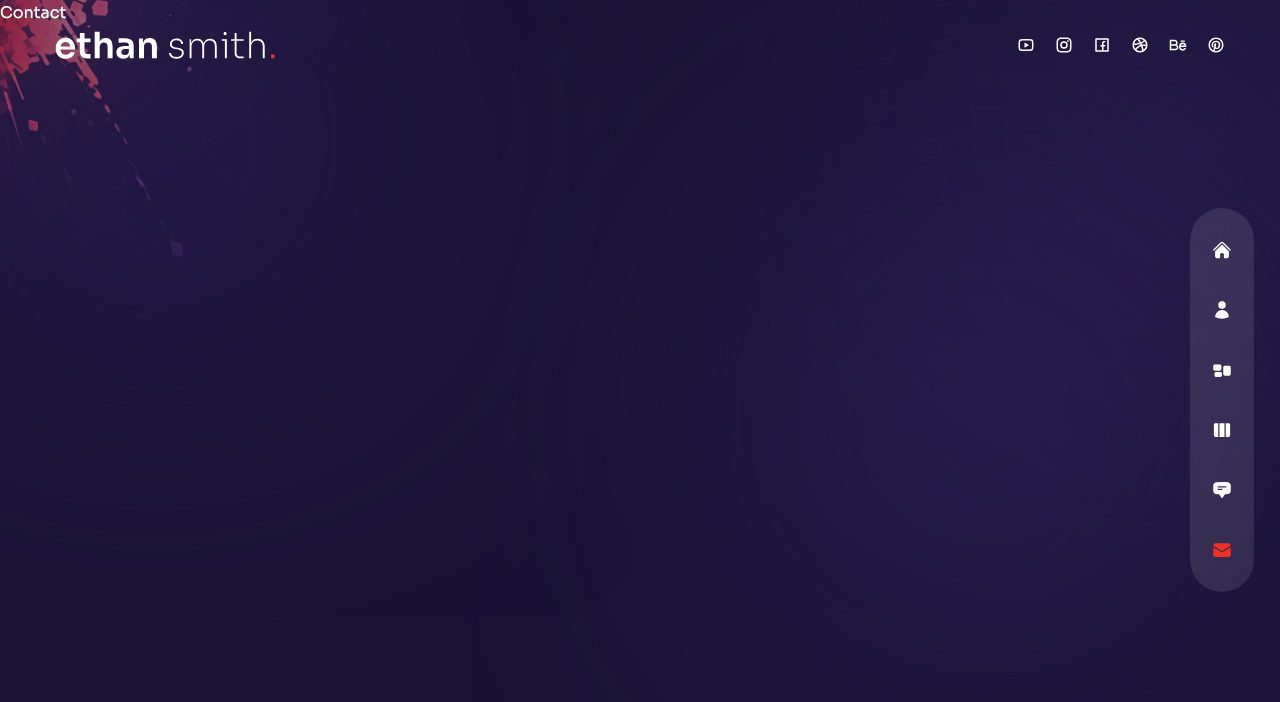
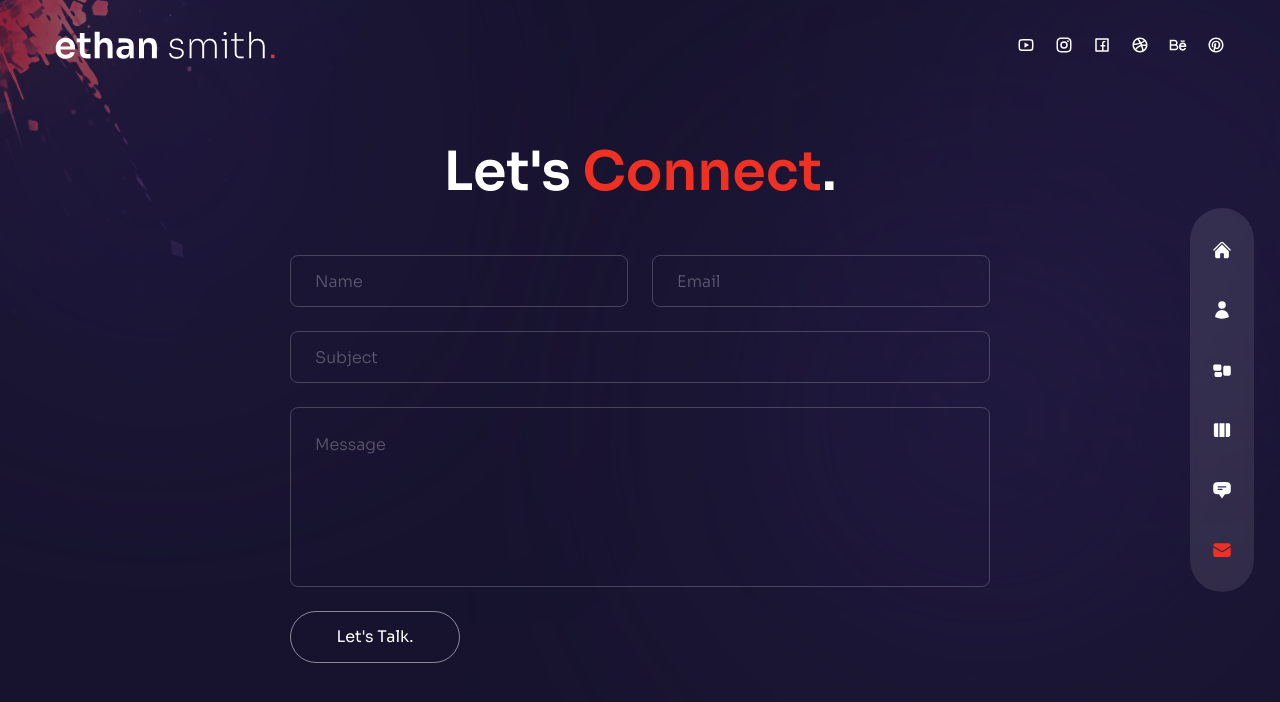
Before and after one commit to freetimezp/js-portfolio-22-web-dev, a Next.js app: page /contact in a window 1280 px wide. Shown: the top 702 px of the page. Built offline with nearby package versions, Linux system fonts and the light colour scheme.

Commit message:
14. js-portfolio-22-web-dev. Contact page.

```diff
--- a/pages/contact/index.js
+++ b/pages/contact/index.js
@@ -1,5 +1,47 @@
+import { motion } from 'framer-motion';
+import { BsArrowRight } from 'react-icons/bs';
+
+import Circles from '../../components/Circles';
+import { fadeIn } from '../../variants';
+
+
 const Contact = () => {
-  return <div>Contact</div>;
+  return (
+    <div className='h-full bg-primary/30'>
+      <div className='container mx-auto py-32 text-center xl:text-left flex
+      items-center justify-center h-full'>
+        {/* text & form */}
+        <div className='flex flex-col w-full max-w-[700px]'>
+          {/* text */}
+          <h2 className='h2 text-center mb-12'>
+            Let&apos;s <span className='text-accent'>Connect</span>.
+          </h2>
+
+          {/* form */}
+          <form className='flex-1 flex flex-col gap-6 w-full mx-auto'>
+            <div className='flex gap-x-6 w-full'>
+              <input type="text" placeholder="Name" className='input' />
+              <input type="text" placeholder="Email" className='input' />
+            </div>
+            <input type="text" placeholder="Subject" className='input' />
+            <textarea placeholder='Message' className='textarea'></textarea>
+
+            <button className='btn rounded-full border border-white/50 max-w-[170px]
+            px-8 transition-all duration-300 flex items-center justify-center
+            overflow-hidden hover:border-accent group' >
+              <span className='group-hover:-translate-y-[120%] group-hover:opacity-0
+              transition-all duration-500'>
+                Let&apos;s Talk.
+              </span>
+              <BsArrowRight className='-translate-y-[120%] opacity-0 group-hover:flex
+              group-hover:translate-y-0 group-hover:opacity-100 transition-all duration-300
+              absolute text-[28px] group-hover:text-accent' />
+            </button>
+          </form>
+        </div>
+      </div>
+    </div>
+  );
 };
 
 export default Contact;
```
